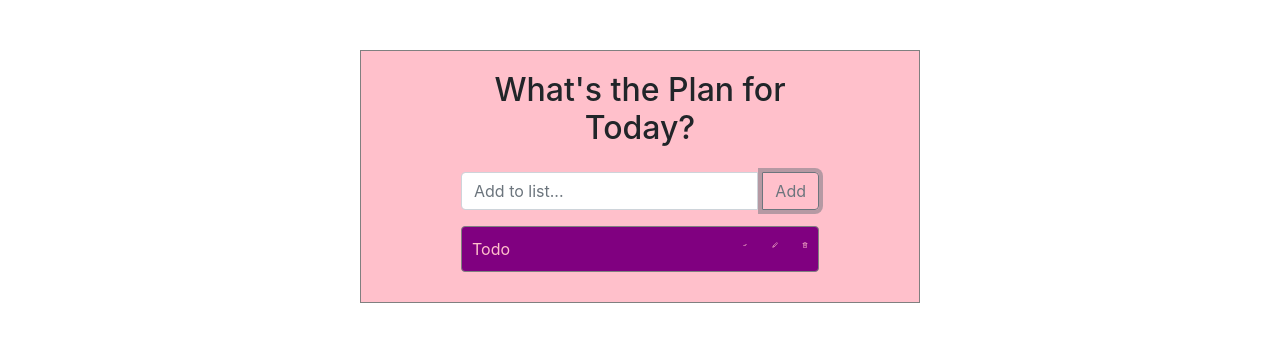
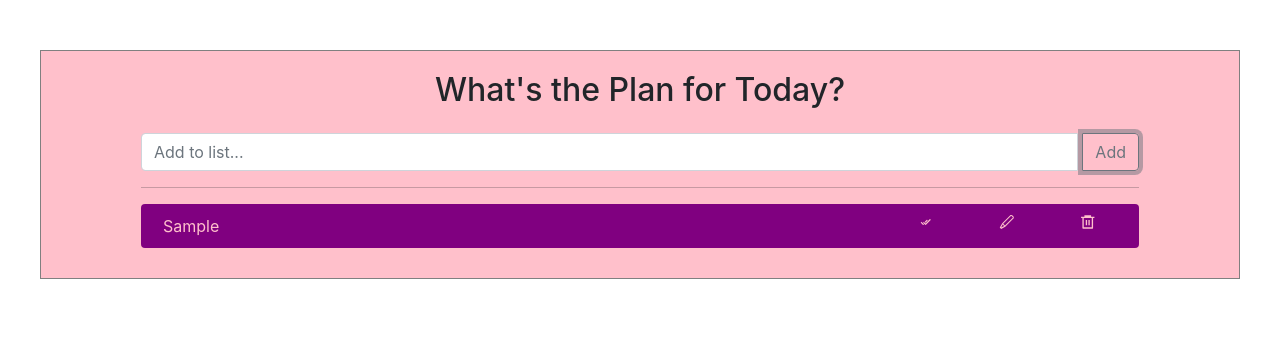
Before and after one commit to Mehrnaz-zand/todo-list, a React (Create React App) app: page / in a window 1280 px wide. Both pictures are taken after typing "Sample" into the empty fields and a click on the input "Add". Shown: the top 342 px of the page. Built offline with nearby package versions, Linux system fonts and the light colour scheme.

Commit message:
added todos.map

```diff
--- a/src/App.css
+++ b/src/App.css
@@ -2,5 +2,5 @@
   text-align: center;
   margin: 20px auto;
   padding: 20px;
-  max-width: 50%;
+  max-width: 100%;
 }
--- a/src/components/TodoForm.jsx
+++ b/src/components/TodoForm.jsx
@@ -42,7 +42,11 @@ export default function TodoForm() {
                         title="Add"
                     />
                 </form>
-               <TodoList todos={todos}/>
+                <hr />
+                    {todos.map((todo)=>
+               <TodoList text={todo.text}/>
+                    )}
+
             </div>
 
         )
--- a/src/components/TodoList.css
+++ b/src/components/TodoList.css
@@ -1,16 +1,11 @@
-.TodoList {
-  border: 1px solid grey;
-  padding: 20px;
-  border-radius: 4px;
-}
 .list {
   list-style: none;
   text-align: left;
 }
-
-.task:hover {
+li:hover {
   cursor: pointer;
 }
+
 .done {
   text-decoration: line-through;
 }
--- a/src/components/TodoList.jsx
+++ b/src/components/TodoList.jsx
@@ -6,7 +6,7 @@ import {IoIosDoneAll} from "react-icons/io"
 
 import "./TodoList.css";
 
-export default function TodoList(todos){
+export default function TodoList({text}){
     const [clicked, setClicked] = useState(false);
     //const [edit, setEdit] = useState({
       //  id:null,
@@ -21,31 +21,24 @@ export default function TodoList(todos){
 
     }
     return(
-      /*<div className="TodoList">
+      <div className="TodoList">
+          <ul className="list-box row">
+              <li className={clicked  ? "col-9 done list" :" col-9 list"}
+              onClick={click}>
+            {text}
+            </li>
 
-            <ul className={clicked ? "list done":"list"} onClick={click}>
-                 {todos.map((todo, index)=>{
-
-                         <li key={index}>
-                             {todo.text}
-                        </li>
-
-                 })}
+             <IoIosDoneAll  className={clicked  ? "col-1 icon  " :"icon col-1"}
+               onClick={()=>alert("Done?")}/>
+               <VscEdit  className={clicked  ? "col-1 icon  " :"col-1 icon "}
+               onClick={()=>alert("Edit?")} />
+               <RiDeleteBin6Line  className={clicked  ? "col-1 icon delete " :"icon col-1"}
+              onClick={()=>alert("Delete?")} />
+          </ul>
 
 
-            </ul>
 
-        </div>*/
-        <div className="TodoList list-box list">
-        <div className="row ">
-          <div className={clicked ? " col-9 done":"col-9"} onClick={click}>
-              Todo
-        </div>
-          <IoIosDoneAll className="icon col-1" onClick={()=>alert("YAAAY!")} />
-          <VscEdit className="icon col-1" onClick={()=>alert("edit?")}/>
-          <RiDeleteBin6Line className="col-1 icon" onClick={()=>alert("delete?")} />
 
-          </div >
-          </div>
+      </div>
     )
 }
```
